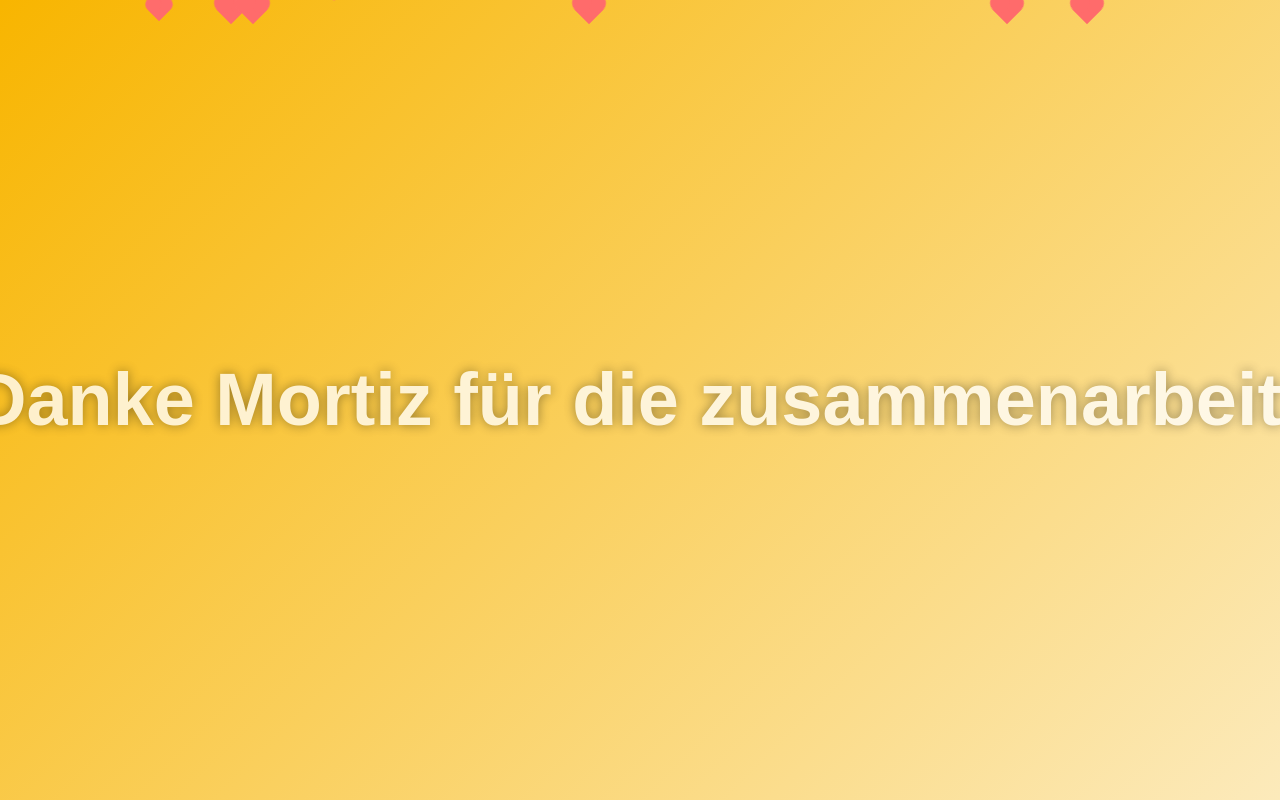
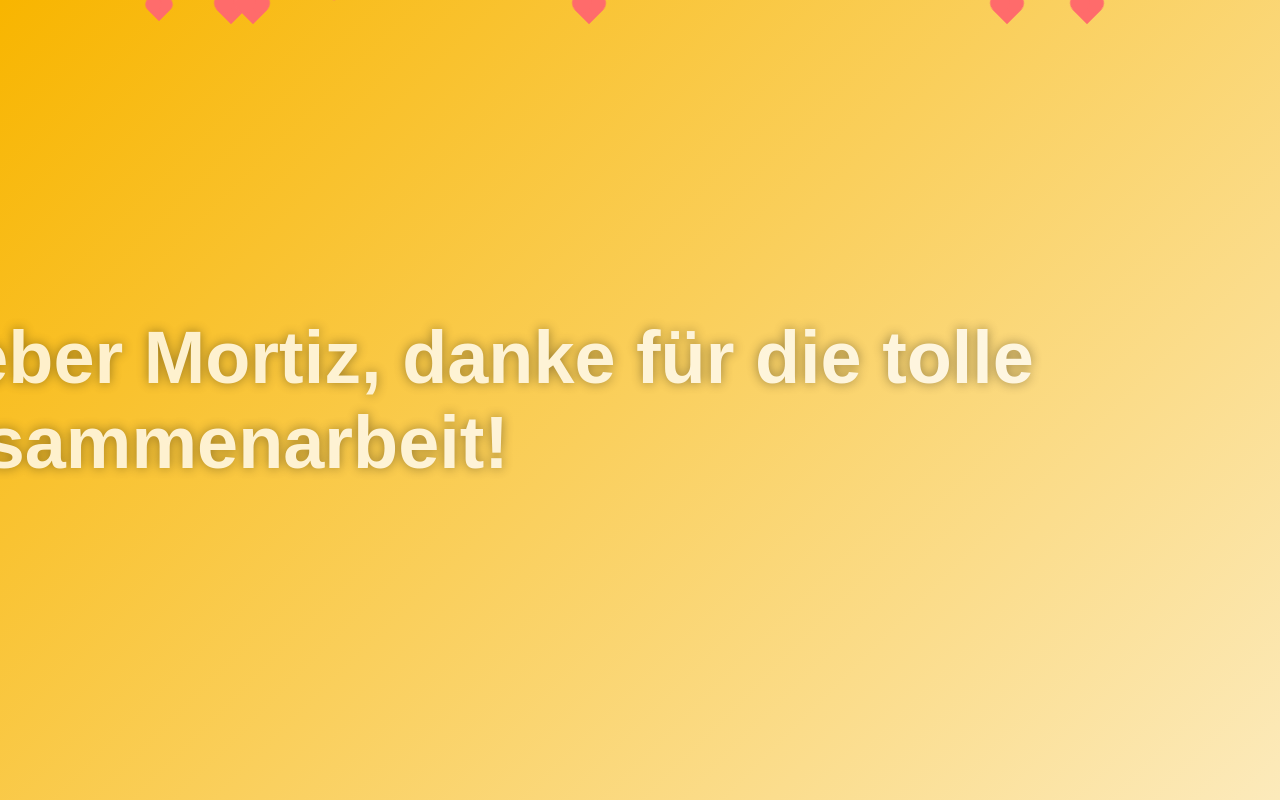
Before and after one commit to Nimaturkmani/danke, a plain HTML site: page index.html in a window 1280 px wide. Drawn offline with Linux system fonts and the light colour scheme.

Commit message:
Update index.html

```diff
--- a/index.html
+++ b/index.html
@@ -3,7 +3,7 @@
 <head>
     <meta charset="UTF-8">
     <meta name="viewport" content="width=device-width, initial-scale=1.0">
-    <title>Danke schön Animation</title>
+    <title>Danke</title>
     <style>
         body {
             margin: 0;
@@ -91,7 +91,7 @@
     </style>
 </head>
 <body>
-    <div class="text">Danke Mortiz für die zusammenarbeit!</div>
+    <div class="text">Lieber Mortiz, danke für die tolle zusammenarbeit!</div>
     <div class="hearts" id="hearts"></div>
 
     <script>
```
